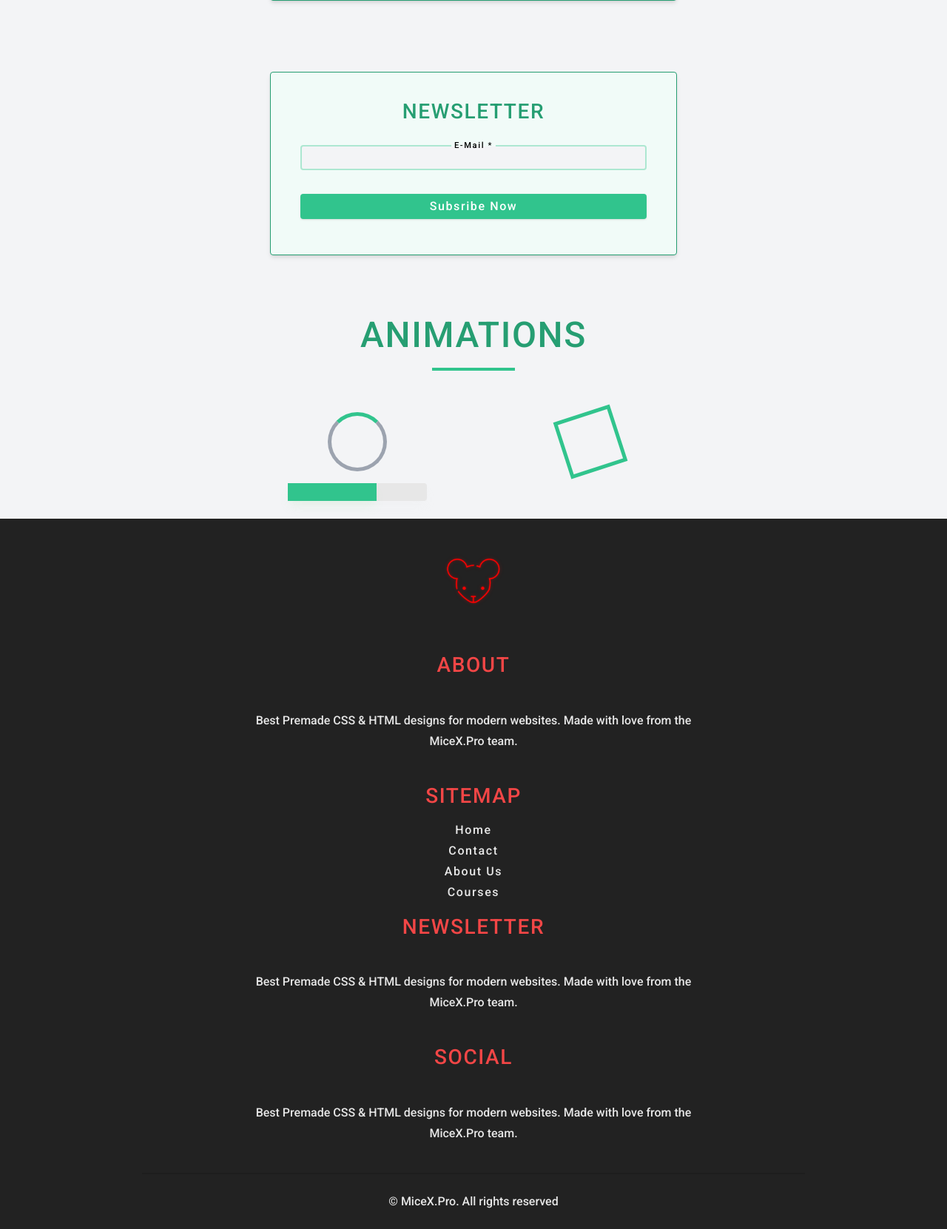
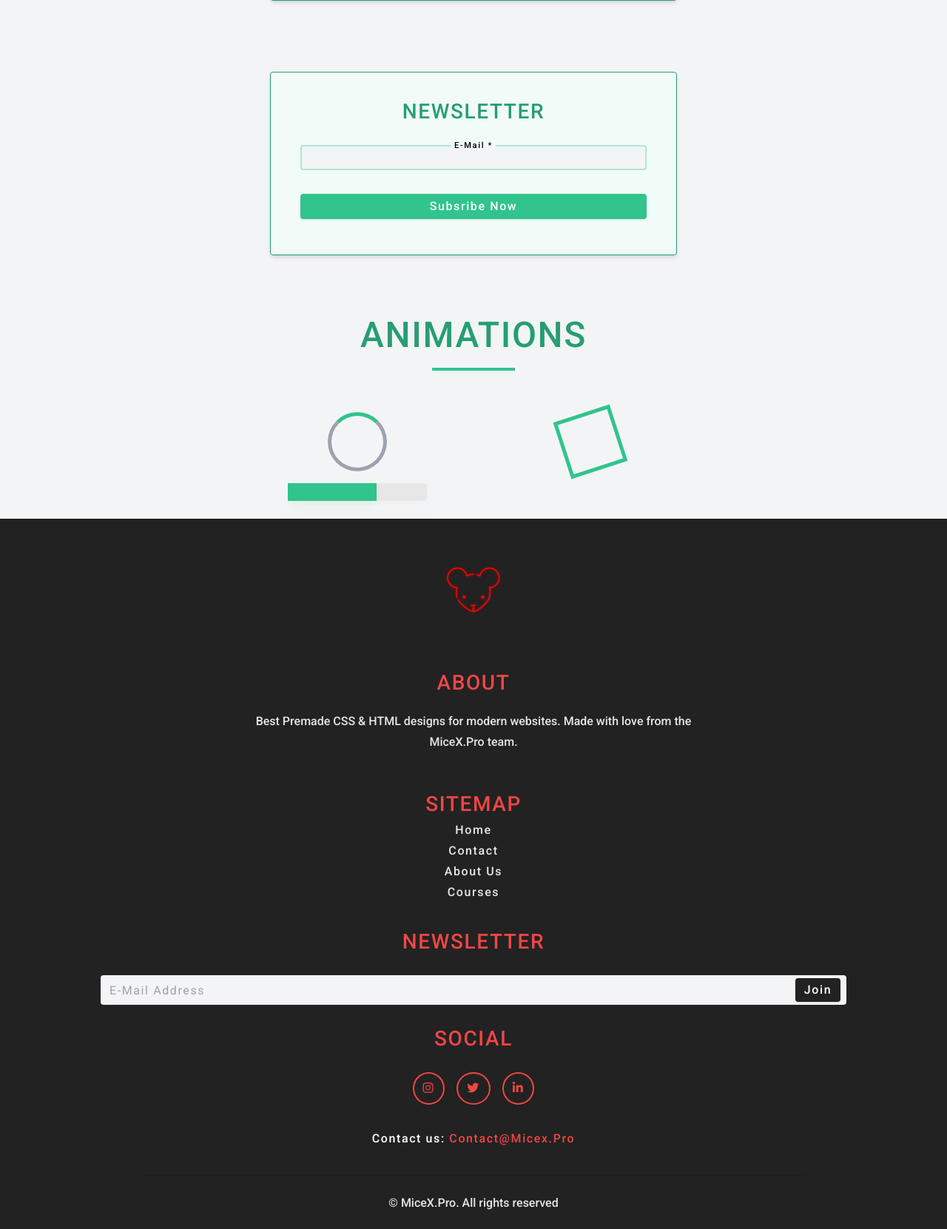
Before and after one commit to micex-pro/mpod, a PHP site: page / in a window 1280 px wide. Shown: the part 4559-6220 px from the top of the page at 74% size. Run offline with PHP 8.4, Linux system fonts and the light colour scheme.

Commit message:
23/05/2023

```diff
--- a/assets/css/global.css
+++ b/assets/css/global.css
@@ -448,11 +448,21 @@ html::-webkit-scrollbar-track {
   transform: scale(1.02);
 }
 
+.hero-btn .btn-hollow {
+  border-color: var(--primary-600);
+  color: var(--primary-600);
+}
+
 .hero-btn .btn-rhollow:hover {
   background-color: var(--primary-500);
   border-color: var(--primary-500);
   color: var(--white);
   transform: scale(1.02);
+}
+
+.hero-btn .btn-rhollow {
+  background-color: var(--primary-600);
+  border-color: var(--primary-600);
 }
 /* End Of Hero */
 /* Start Of Paragraph */
@@ -788,6 +798,7 @@ li {
   background-color: var(--color-bg);
   transition: var(--transition-2);
   margin-bottom: 1rem;
+  letter-spacing: var(--letter-spacing);
 }
 
 .modern-input:hover + .modern-label {
@@ -1117,9 +1128,14 @@ input:checked + .slider:before {
   max-width: var(--width-max);
 }
 
-.footer-logo, .footer-about, .footer-sitemap, .footer-contact, .footer-social, .footer-copyright {
-  height: 23.333%;
+.footer-logo, .footer-about, .footer-sitemap, .footer-newsletter, .footer-social, .footer-copyright {
+  height: 18%;
   width: 100%;
+  margin-top: 2rem;
+}
+
+.footer-social{
+  margin-top: 0;
 }
 
 .footer-logo {
@@ -1176,6 +1192,7 @@ input:checked + .slider:before {
   height: 10%;
   border-top: 2px solid rgba(30, 30, 30, 1);
   width: 80%;
+  margin-top: 2rem;
 }
 
 .footer-sitemap-list{
@@ -1192,11 +1209,108 @@ input:checked + .slider:before {
 }
 
 .footer-sitemap-list li a:hover{
-  color: rgba(242, 70, 70, 1);
+  color: var(--red-mid);
+}
+
+.footer-form{
+  width: 90%;
+}
+
+.footer-form .form-row{
+  display: flex;
+  justify-content: center;
+  align-items: center;
+  margin: 0;
+}
+
+#footer-form-btn{
+  letter-spacing: var(--letter-spacing);
+  color: var(--white);
+  background-color: var(--black-mid);
+  border-radius: var(--radius);
+  display: inline;
+  margin: 0;
+  padding: 0.3rem 0.6rem;
+  position: absolute;
+  margin-right: 1rem;
+
+}
+
+.footer-form .form-row .modern-input{
+  border: none;
+  display: inline;
+  margin: 0;
+  border-radius: 0;
+  border-top-left-radius: var(--radius);
+  border-bottom-left-radius: var(--radius);
+  height: 2.5rem;
+  padding-right: 1.15rem;
+}
+
+.footer-btn-parent{
+  height: 2.5rem;
+  width: 4rem;
+  background-color: var(--white);
+  border-radius: 0;
+  border-top-right-radius: var(--radius);
+  border-bottom-right-radius: var(--radius);
+  background-color: var(--color-bg);
+  padding: 0.5rem;
+
+  display: flex;
+  justify-content: center;
+  align-items: center;
+
+  position: relative;
+}
+
+#footer-social-btns{
+  gap: 0 1rem;
+  display: grid;
+  grid-template-columns: repeat(3, auto);
+  margin-top: 1.5rem;
+}
+
+#footer-social-btns a{
+  background-color: transparent;
+  color: var(--red-mid);
+  border-radius: var(--radius-circle);
+  border-color: var(--red-mid);
+}
+
+#footer-social-btns a:hover{
+  background-color: var(--white);
+  color: var(--black-mid);
+  border-color: var(--black-mid);
+}
+
+.footer-social .footer-section {
+  text-align: center;
+}
+
+.footer-social .footer-section p {
+  margin-top: 1rem;
+  color: var(--white);
+  letter-spacing: var(--letter-spacing);
+}
+
+.footer-social .footer-section p a{
+  color: var(--red-mid);
+  letter-spacing: var(--letter-spacing);
 }
 
 /* End Of Footer */
 /* Responsive - media queries */
+/* Small Phones */
+@media screen and (min-width: 320px){
+}
+/* Medium Phones */
+@media screen and (min-width: 375px){
+}
+/* Large Phones */
+@media screen and (min-width: 425px){
+}
+
 /* Tablets */
 @media screen and (min-width: 768px) {
   .heading-section .section-content,
@@ -1334,13 +1448,10 @@ input:checked + .slider:before {
   }
 }
 
-/* START Animations */
-@keyframes test {
-  from {
-    top: -1rem;
-  }
-  to {
-    top: -1.25rem;
-  }
+/* Large Laptops */
+@media screen and (min-width: 1440px) {
 }
-/* END Animations */
+
+/* 4K Screens */
+@media screen and (min-width: 2560px) {
+}
--- a/index.html
+++ b/index.html
@@ -433,20 +433,38 @@
             </div>
           </div>
         </div>
-        <div class="footer-contact">
+        <div class="footer-newsletter">
           <div class="footer-section">
             <h4 class="footer-title">newsletter</h4>
             <div class="footer-banner">
-              <p>Best Premade CSS & HTML designs for modern websites. Made with love from the MiceX.Pro team.</p>
+              <form action="#" class="footer-form" id="footer-form" method="POST">
+                <div class="form-row">
+                  <input
+                    type="email"
+                    class="modern-input"
+                    name="footer_semail"
+                    pattern="^[\w-\.]+@([\w-]+\.)+[\w-]{2,}$"
+                    title="Please enter a valid email address."
+                    placeholder="E-mail address"
+                    required
+                  />
+                  <div class="footer-btn-parent">
+                    <button type="submit" class="btn" id="footer-form-btn">join</button>
+                  </div>
+                </div>
+              </form>
             </div>
           </div>
         </div>
         <div class="footer-social">
           <div class="footer-section">
             <h4 class="footer-title">social</h4>
-            <div class="footer-banner">
-              <p>Best Premade CSS & HTML designs for modern websites. Made with love from the MiceX.Pro team.</p>
+            <div class="footer-banner" id="footer-social-btns">
+                <a href="#" class="btn social-btn"><i class="fa-brands fa-instagram"></i></a>
+                <a href="#" class="btn social-btn"><i class="fa-brands fa-twitter"></i></a>
+                <a href="#" class="btn social-btn"><i class="fa-brands fa-linkedin-in"></i></a>
             </div>
+            <p>Contact us: <a href="mailto:contact@micex.pro">contact@micex.pro</a></p>
           </div>
         </div>
         <div class="footer-copyright">
```
